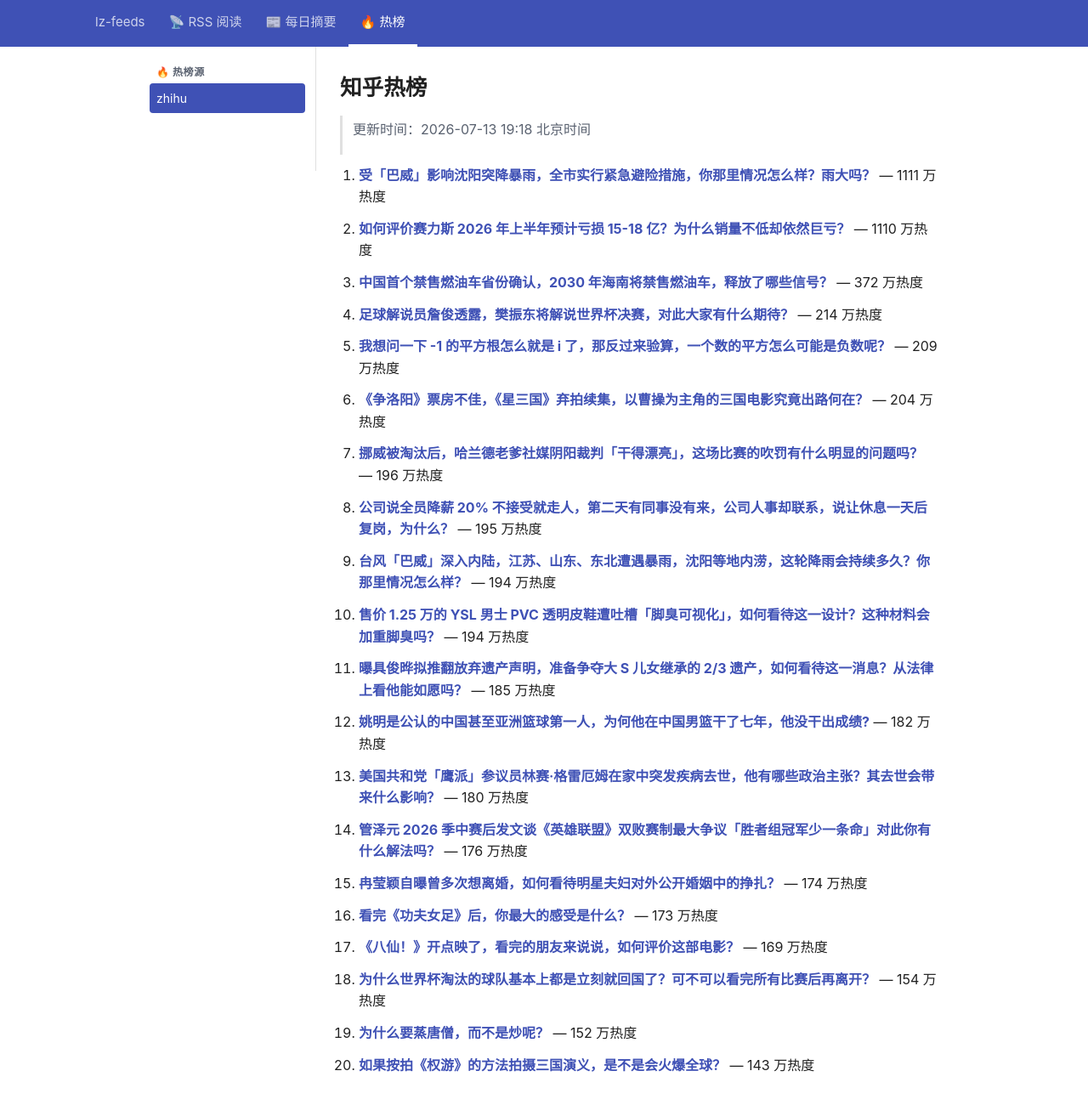
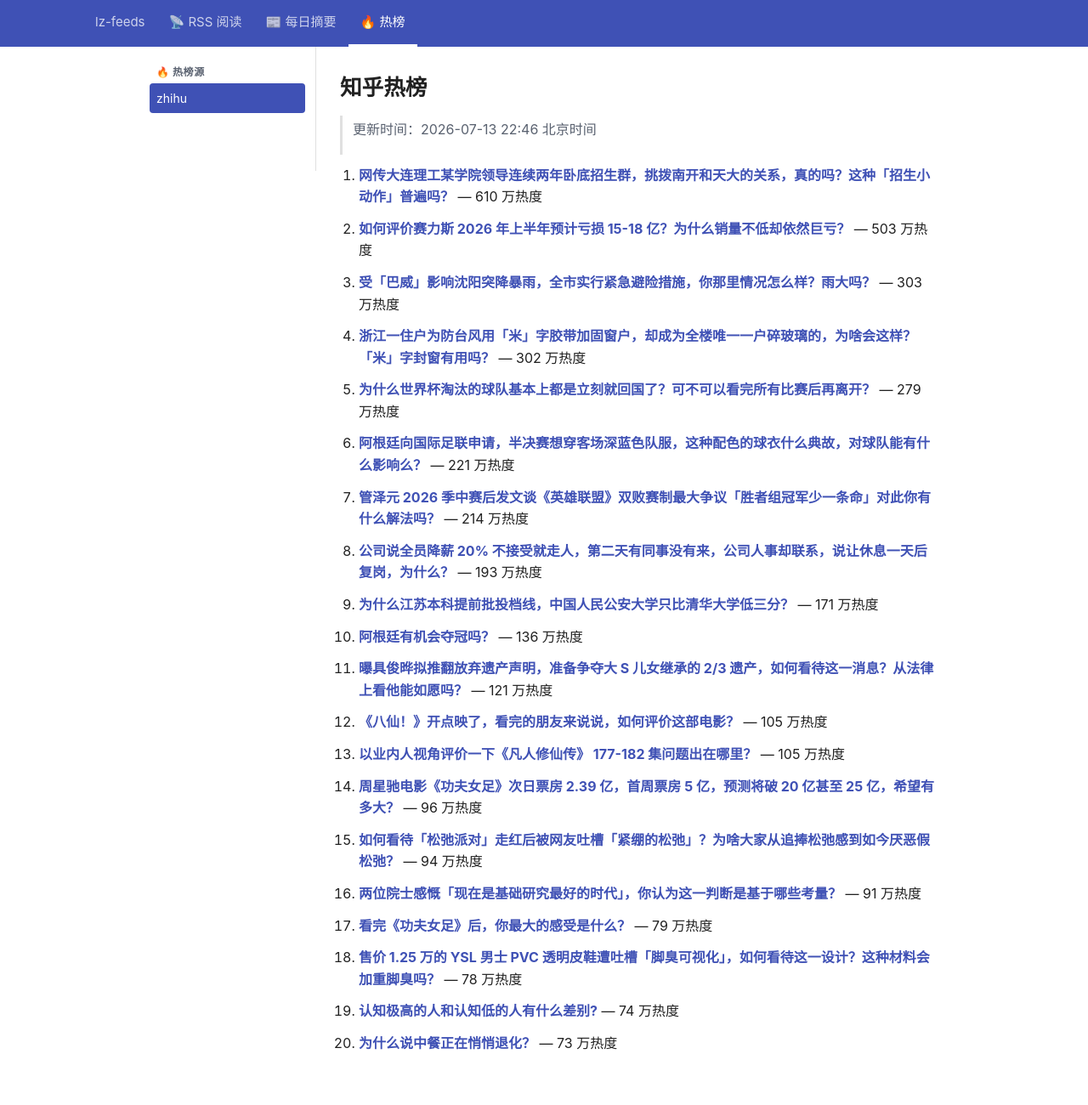
Before and after one commit to lizhang0101/lz-feeds, a Jekyll site: the page built from _hotlist/zhihu.md, in a window 1280 px wide and 1330 px high. Shown: the top 1300 px of the window at 85% size. Built offline with Jekyll 4.4.1, drawn with Linux system fonts in a browser that asks for light colours.

Commit message:
hotlist: 2026-07-13T14:46Z

```diff
--- a/_hotlist/zhihu.md
+++ b/_hotlist/zhihu.md
@@ -1,48 +1,48 @@
 ---
-updated: 2026-07-13 19:18 北京时间
+updated: 2026-07-13 22:46 北京时间
 count: 20
 ---
 
 # 知乎热榜
 
-> 更新时间：2026-07-13 19:18 北京时间
+> 更新时间：2026-07-13 22:46 北京时间
 
-1. **[受「巴威」影响沈阳突降暴雨，全市实行紧急避险措施，你那里情况怎么样？雨大吗？](https://www.zhihu.com/question/2059917780845946766)** — 1111 万热度
+1. **[网传大连理工某学院领导连续两年卧底招生群，挑拨南开和天大的关系，真的吗？这种「招生小动作」普遍吗？](https://www.zhihu.com/question/2059729316993131464)** — 610 万热度
 
-2. **[如何评价赛力斯 2026 年上半年预计亏损 15-18 亿？为什么销量不低却依然巨亏？](https://www.zhihu.com/question/2059697862565536691)** — 1110 万热度
+2. **[如何评价赛力斯 2026 年上半年预计亏损 15-18 亿？为什么销量不低却依然巨亏？](https://www.zhihu.com/question/2059697862565536691)** — 503 万热度
 
-3. **[中国首个禁售燃油车省份确认，2030 年海南将禁售燃油车，释放了哪些信号？](https://www.zhihu.com/question/2058849524249015749)** — 372 万热度
+3. **[受「巴威」影响沈阳突降暴雨，全市实行紧急避险措施，你那里情况怎么样？雨大吗？](https://www.zhihu.com/question/2059917780845946766)** — 303 万热度
 
-4. **[足球解说员詹俊透露，樊振东将解说世界杯决赛，对此大家有什么期待？](https://www.zhihu.com/question/2059727607176996781)** — 214 万热度
+4. **[浙江一住户为防台风用「米」字胶带加固窗户，却成为全楼唯一一户碎玻璃的，为啥会这样？「米」字封窗有用吗？](https://www.zhihu.com/question/2060049184527480687)** — 302 万热度
 
-5. **[我想问一下 -1 的平方根怎么就是 i 了，那反过来验算，一个数的平方怎么可能是负数呢？](https://www.zhihu.com/question/1905421726298411719)** — 209 万热度
+5. **[为什么世界杯淘汰的球队基本上都是立刻就回国了？可不可以看完所有比赛后再离开？](https://www.zhihu.com/question/2058981135892461058)** — 279 万热度
 
-6. **[《争洛阳》票房不佳，《星三国》弃拍续集，以曹操为主角的三国电影究竟出路何在？](https://www.zhihu.com/question/2059762739908817212)** — 204 万热度
+6. **[阿根廷向国际足联申请，半决赛想穿客场深蓝色队服，这种配色的球衣什么典故，对球队能有什么影响么？](https://www.zhihu.com/question/2060002703879533053)** — 221 万热度
 
-7. **[挪威被淘汰后，哈兰德老爹社媒阴阳裁判「干得漂亮」，这场比赛的吹罚有什么明显的问题吗？](https://www.zhihu.com/question/2059590552236941759)** — 196 万热度
+7. **[管泽元 2026 季中赛后发文谈《英雄联盟》双败赛制最大争议「胜者组冠军少一条命」对此你有什么解法吗？](https://www.zhihu.com/question/2059961230907946867)** — 214 万热度
 
-8. **[公司说全员降薪 20% 不接受就走人，第二天有同事没有来，公司人事却联系，说让休息一天后复岗，为什么？](https://www.zhihu.com/question/2059237272705316521)** — 195 万热度
+8. **[公司说全员降薪 20% 不接受就走人，第二天有同事没有来，公司人事却联系，说让休息一天后复岗，为什么？](https://www.zhihu.com/question/2059237272705316521)** — 193 万热度
 
-9. **[台风「巴威」深入内陆，江苏、山东、东北遭遇暴雨，沈阳等地内涝，这轮降雨会持续多久？你那里情况怎么样？](https://www.zhihu.com/question/2059572234985763779)** — 194 万热度
+9. **[为什么江苏本科提前批投档线，中国人民公安大学只比清华大学低三分？](https://www.zhihu.com/question/2058628068630175892)** — 171 万热度
 
-10. **[售价 1.25 万的 YSL 男士 PVC 透明皮鞋遭吐槽「脚臭可视化」，如何看待这一设计？这种材料会加重脚臭吗？](https://www.zhihu.com/question/2056072763509564144)** — 194 万热度
+10. **[阿根廷有机会夺冠吗？](https://www.zhihu.com/question/2059639111040999429)** — 136 万热度
 
-11. **[曝具俊晔拟推翻放弃遗产声明，准备争夺大 S 儿女继承的 2/3 遗产，如何看待这一消息？从法律上看他能如愿吗？](https://www.zhihu.com/question/2059706549161944571)** — 185 万热度
+11. **[曝具俊晔拟推翻放弃遗产声明，准备争夺大 S 儿女继承的 2/3 遗产，如何看待这一消息？从法律上看他能如愿吗？](https://www.zhihu.com/question/2059706549161944571)** — 121 万热度
 
-12. **[姚明是公认的中国甚至亚洲篮球第一人，为何他在中国男篮干了七年，他没干出成绩?](https://www.zhihu.com/question/1941257398313551370)** — 182 万热度
+12. **[《八仙！》开点映了，看完的朋友来说说，如何评价这部电影？](https://www.zhihu.com/question/2058505696463812158)** — 105 万热度
 
-13. **[美国共和党「鹰派」参议员林赛·格雷厄姆在家中突发疾病去世，他有哪些政治主张？其去世会带来什么影响？](https://www.zhihu.com/question/2059657075496575156)** — 180 万热度
+13. **[以业内人视角评价一下《凡人修仙传》 177-182 集问题出在哪里？](https://www.zhihu.com/question/2059735577881269182)** — 105 万热度
 
-14. **[管泽元 2026 季中赛后发文谈《英雄联盟》双败赛制最大争议「胜者组冠军少一条命」对此你有什么解法吗？](https://www.zhihu.com/question/2059961230907946867)** — 176 万热度
+14. **[周星驰电影《功夫女足》次日票房 2.39 亿，首周票房 5 亿，预测将破 20 亿甚至 25 亿，希望有多大？](https://www.zhihu.com/question/2059790933936137165)** — 96 万热度
 
-15. **[冉莹颖自曝曾多次想离婚，如何看待明星夫妇对外公开婚姻中的挣扎？](https://www.zhihu.com/question/2059234779497772975)** — 174 万热度
+15. **[如何看待「松弛派对」走红后被网友吐槽「紧绷的松弛」？为啥大家从追捧松弛感到如今厌恶假松弛？](https://www.zhihu.com/question/2057860179513668617)** — 94 万热度
 
-16. **[看完《功夫女足》后，你最大的感受是什么？](https://www.zhihu.com/question/2059212073247184041)** — 173 万热度
+16. **[两位院士感慨「现在是基础研究最好的时代」，你认为这一判断是基于哪些考量？](https://www.zhihu.com/question/2059189701848851782)** — 91 万热度
 
-17. **[《八仙！》开点映了，看完的朋友来说说，如何评价这部电影？](https://www.zhihu.com/question/2058505696463812158)** — 169 万热度
+17. **[看完《功夫女足》后，你最大的感受是什么？](https://www.zhihu.com/question/2059212073247184041)** — 79 万热度
 
-18. **[为什么世界杯淘汰的球队基本上都是立刻就回国了？可不可以看完所有比赛后再离开？](https://www.zhihu.com/question/2058981135892461058)** — 154 万热度
+18. **[售价 1.25 万的 YSL 男士 PVC 透明皮鞋遭吐槽「脚臭可视化」，如何看待这一设计？这种材料会加重脚臭吗？](https://www.zhihu.com/question/2056072763509564144)** — 78 万热度
 
-19. **[为什么要蒸唐僧，而不是炒呢？](https://www.zhihu.com/question/2047108856132776930)** — 152 万热度
+19. **[认知极高的人和认知低的人有什么差别?](https://www.zhihu.com/question/662304198)** — 74 万热度
 
-20. **[如果按拍《权游》的方法拍摄三国演义，是不是会火爆全球？](https://www.zhihu.com/question/5267903248)** — 143 万热度
+20. **[为什么说中餐正在悄悄退化？](https://www.zhihu.com/question/552064695)** — 73 万热度
```
